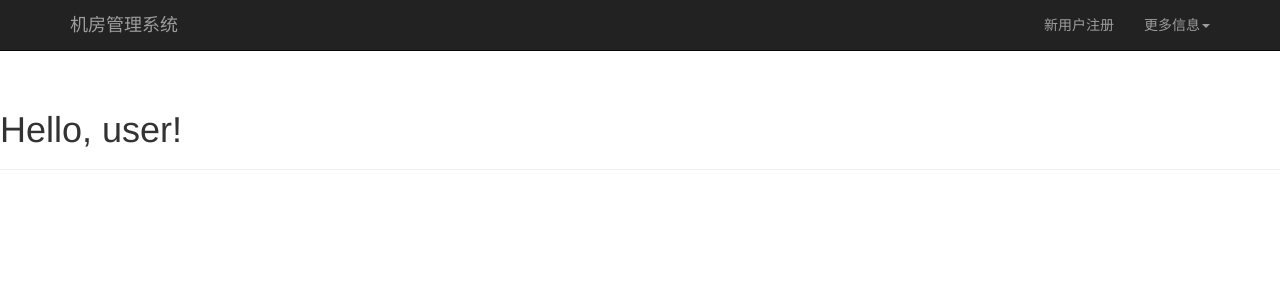
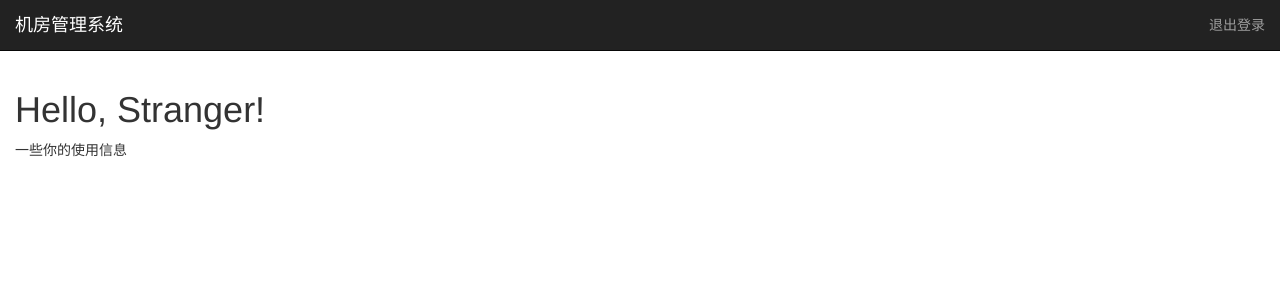
Before and after one commit to mapan1984/crms, a Flask app: page /user/user in a window 1280 px wide. Shown: the top 300 px of the page. Run offline with Flask 2, Linux system fonts and the light colour scheme; some libraries are stand-ins or nearby versions.

Commit message:
重新将auth改为user，命名更为合理

```diff
--- a/app/main/views.py
+++ b/app/main/views.py
@@ -24,7 +24,7 @@
                 return redirect(request.args.get('next') or url_for('main.manage_all_computers'))
             elif not user.is_admin:
                 login_user(user, form.remember_me.data)
-                return redirect(request.args.get('next') or url_for('main.auth'))
+                return redirect(request.args.get('next') or url_for('main.user_user'))
         flash('无效密码')
     return render_template('index.html', form=form)
 
@@ -44,10 +44,6 @@
 def manage_all_computers():
     return render_template('manage/all_computers.html', computer_list=Computer.query.all())
 
-@main.route('/auth', methods=['get', 'post'])
-def auth():
-    return render_template('auth/auth.html')
-
-@main.route('/user/<name>')
-def user(name):
-    return render_template('user.html', name=name)
+@main.route('/user/user', methods=['get', 'post'])
+def user_user():
+    return render_template('user/user.html')
--- a/app/models.py
+++ b/app/models.py
@@ -41,7 +41,7 @@
         return '<User %r>' % self.username
 
 
-# 加载用户的回掉函数,使用user_id加载用户,返回特定id的用户对象
+# 加载用户的回调函数,使用user_id加载用户,返回特定id的用户对象
 @login_manager.user_loader
 def load_user(user_id):
     return User.query.get(int(user_id))
--- a/app/templates/_layouts/manage_default.html
+++ b/app/templates/_layouts/manage_default.html
@@ -15,14 +15,14 @@
         <span class="icon-bar"></span>
         <span class="icon-bar"></span>
       </button>
-      <a class="navbar-brand" href="/">机房管理系统</a>
+      <a class="navbar-brand" href="{{ url_for('main.manage_all_computers') }}">机房管理系统</a>
     </div>
     <div class="navbar-collapse collapse" id="navbar">
       <ul class="nav navbar-nav navbar-right">
         <li><a href="#">settings</a></li>
         <li><a href="#">profile</a></li>
         <li><a href="#">help</a></li>
-        <li><a href="{{ url_for('manage.logout') }}">Sign Out</a></li>
+        <li><a href="{{ url_for('manage.logout') }}">退出登陆</a></li>
       </ul>
       <form class="navbar-form navbar-right">
         <input class="form-control" type="text" placeholder="search...">
--- a/app/templates/auth/auth.html
+++ b/app/templates/_layouts/user_default.html
@@ -10,21 +10,16 @@
         <span class="icon-bar"></span>
         <span class="icon-bar"></span>
       </button>
-      <a class="navbar-brand" href="/">机房管理系统</a>
+      <a class="navbar-brand" href="{{ url_for('main.user_user') }}">机房管理系统</a>
     </div>
     <div class="navbar-collapse collapse" id="navbar">
       <ul class="nav navbar-nav navbar-right">
-        <li><a href="{{ url_for('manage.logout') }}">Sign Out</a></li>
+        <li><a href="{{ url_for('manage.logout') }}">退出登录</a></li>
       </ul>
     </div>
   </div>
 </nav>
 <div class="container-fluid">
-  <div class="row">
-    <div class="col-sm-3 col-md-2 sidebar">
-    <div class="col-sm-9 col-sm-offset-3 col-md-10 col-md-offset-2">
-      <h1>Hello, {% if current_user.is_authenticated %}{{ current_user.username }}{% else %}Stranger{% endif %}!</h1>
-    </div>
-  </div>
+  {% block user_content %}{% endblock %}
 </div>
 {% endblock %}
--- a/app/templates/manage/add_del_computers.html
+++ b/app/templates/manage/add_del_computers.html
@@ -40,7 +40,7 @@
       <tr>
         <td>{{ computer.id }}</td>
         <td>{{ computer.name }}</td>
-        <td>{% if user != None %}{{ computer.user.username }}{% else %}无{% endif %}</td>
+        <td>{% if computer.user != None %}{{ computer.user.username }}{% else %}无{% endif %}</td>
         <td>dolor</td>
         <td>sit</td>
       </tr>
--- a/app/templates/manage/all_computers.html
+++ b/app/templates/manage/all_computers.html
@@ -22,7 +22,7 @@
       <tr>
         <td>{{ computer.id }}</td>
         <td>{{ computer.name }}</td>
-        <td>{% if user != None %}{{ computer.user.username }}{% else %}无{% endif %}</td>
+        <td>{% if computer.user != None %}{{ computer.user.username }}{% else %}无{% endif %}</td>
         <td>dolor</td>
         <td>sit</td>
       </tr>
--- /dev/null
+++ b/app/templates/user/user.html
@@ -0,0 +1,6 @@
+{% extends "_layouts/user_default.html" %}
+
+{% block user_content %}
+  <h1>Hello, {% if current_user.is_authenticated %}{{ current_user.username }}{% else %}Stranger{% endif %}!</h1>
+  <p>一些你的使用信息</p>
+{% endblock %}
```
